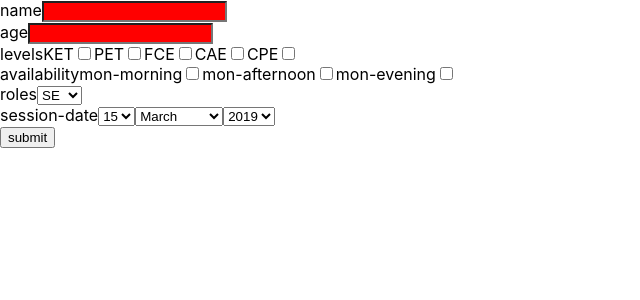
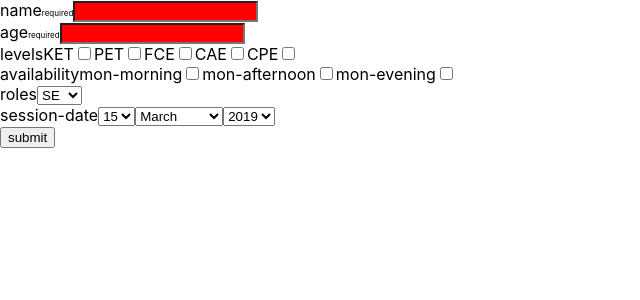
Before and after one commit to chrisjkellett/forms-testing, a React (Create React App) app in the folder app/: page / in a window 1280 px wide. Shown: the top 300 px of the page, without its empty margins (0-640 px from the left). Built offline with nearby package versions, Linux system fonts and the light colour scheme.

Commit message:
added error message to visual feedback

```diff
--- a/app/src/containers/Input/Input.js
+++ b/app/src/containers/Input/Input.js
@@ -4,16 +4,30 @@ import styles from './Input.module.css';
 
 class Input extends Component {
   $styles(){
-    if(this.props.data.errors.length !== 0){
+    const {errors} = this.props.data;
+    if(errors.length !== 0){
       return styles.Error;
+    }
+  }
+
+  $errors(){
+    const {errors} = this.props.data;
+    if(errors.length !== 0){
+      return (
+        <span className={styles.ErrorMessage}>
+          {errors[0]}
+        </span>
+      );
     }
   }
 
   render() {
     const {id, type, change, value} = this.props.data;
+    const errors = this.$errors();
     return (
       <div>
         <label>{id}</label>
+        {errors}
         <input
           type={type}
           id={id}
--- a/app/src/containers/Input/Input.module.css
+++ b/app/src/containers/Input/Input.module.css
@@ -1,3 +1,7 @@
 .Error {
   background: red;
 }
+
+.ErrorMessage {
+  font-size: 8px;
+}
```
Also changed, not shown: 1 other file (tests, documents, lock files or other folders).
